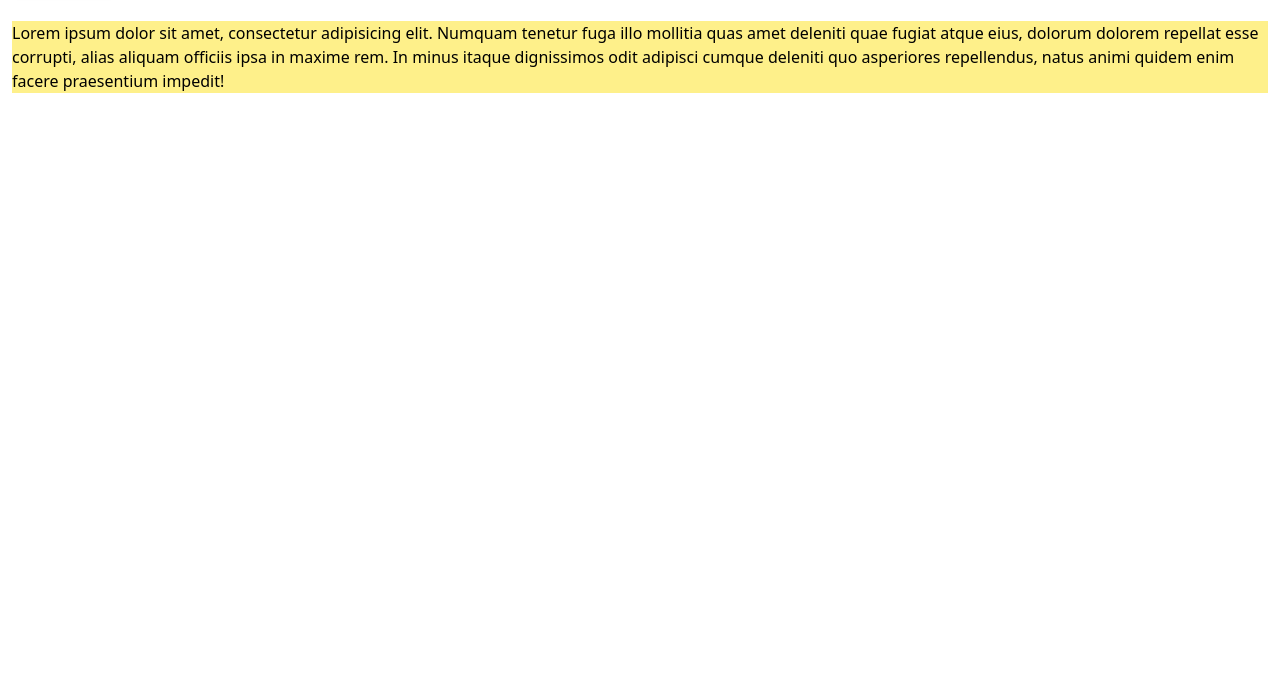
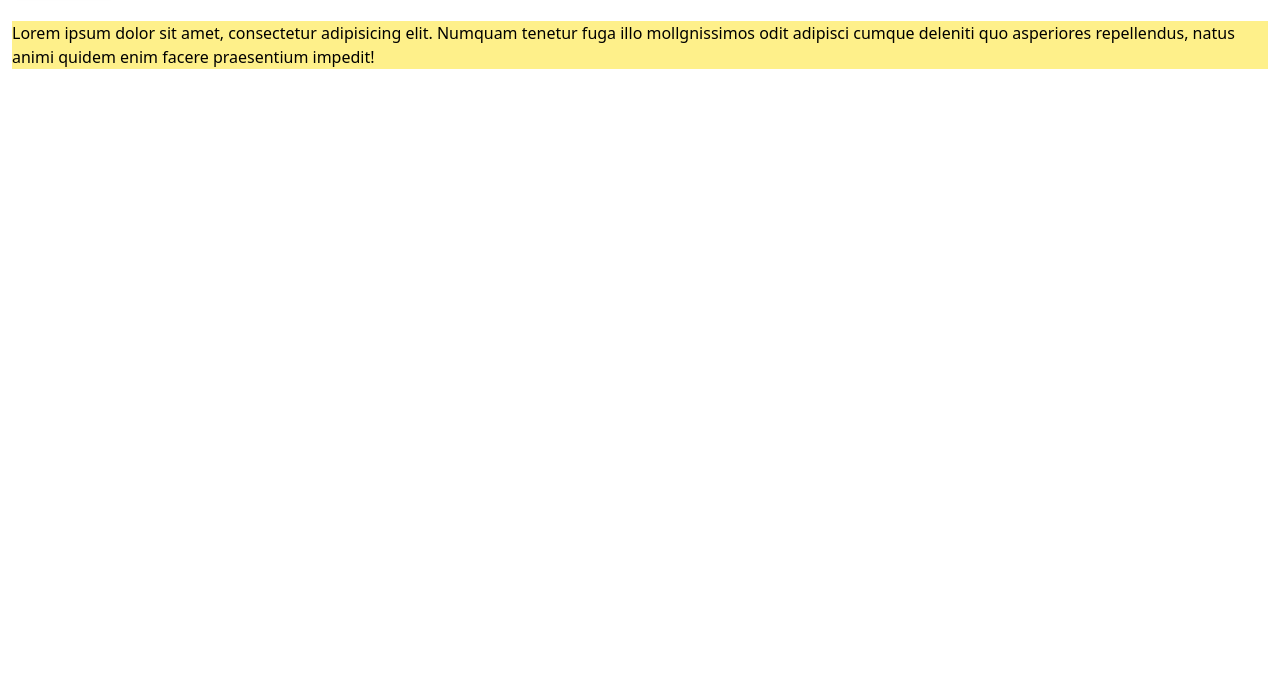
Before and after one commit to masriant/jobci4, a website: page public/index.html in a window 1280 px wide. Shown: the part 111-800 px from the top of the page. Drawn offline with Linux system fonts and the light colour scheme.

Commit message:
Final
Signed-off-by: masriant <info.masrianto@gmail.com>

```diff
--- a/public/index.html
+++ b/public/index.html
@@ -9,6 +9,6 @@
 <body>
     <h1 class="text-5xl font-bold text-blue-600">Halo Dunia Baru!</h1>
     <a href="#" class="bg-green-500 p-3 text-white inline-block m-3 rounded shadow hover:bg-green-700">Ini Tombol</a>
-    <p class="m-3 bg-yellow-200">Lorem ipsum dolor sit amet, consectetur adipisicing elit. Numquam tenetur fuga illo mollitia quas amet deleniti quae fugiat atque eius, dolorum dolorem repellat esse corrupti, alias aliquam officiis ipsa in maxime rem. In minus itaque dignissimos odit adipisci cumque deleniti quo asperiores repellendus, natus animi quidem enim facere praesentium impedit!</p>
+    <p class="m-3 bg-yellow-200">Lorem ipsum dolor sit amet, consectetur adipisicing elit. Numquam tenetur fuga illo mollgnissimos odit adipisci cumque deleniti quo asperiores repellendus, natus animi quidem enim facere praesentium impedit!</p>
 </body>
 </html>
```
